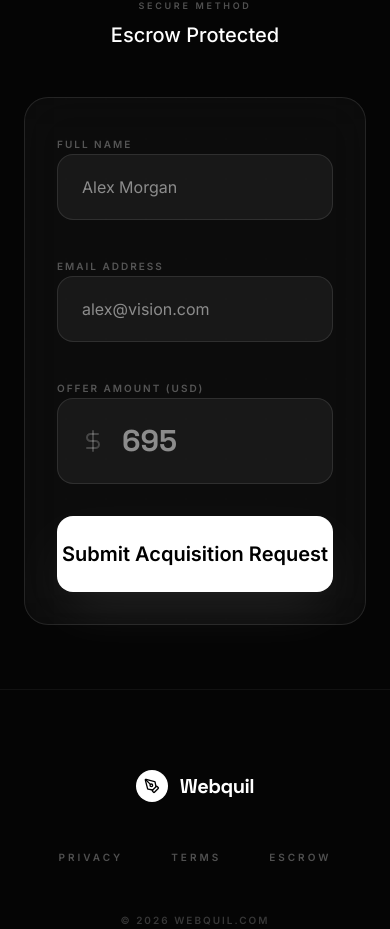
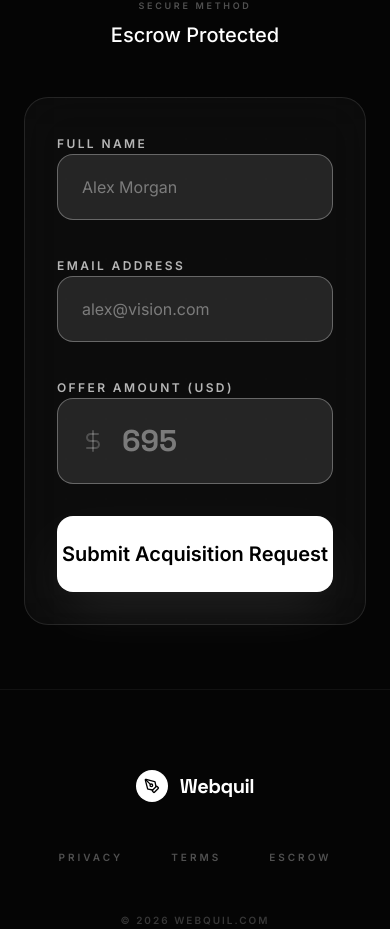
Before and after one commit to zencpt/webquil-sale-page, a React (Vite) app: page / in a window 390 px wide. Shown: the part 5076-6005 px from the top of the page. Built offline with nearby package versions, Linux system fonts and the light colour scheme.

Commit message:
feat(contact-form): Improve input field styling and accessibility
Update placeholder and border styles for contact form inputs. Increase label contrast for better readability. Add focus ring for improved accessibility.

```diff
--- a/src/App.tsx
+++ b/src/App.tsx
@@ -469,28 +469,28 @@ export default function App() {
                     <input type="hidden" name="_subject" value="Webquil Domain Offer" />
                     <div className="grid md:grid-cols-2 gap-8">
                       <div className="space-y-3">
-                        <label className="text-[10px] font-bold text-white/30 uppercase tracking-[0.2em]">Full Name</label>
+                        <label className="text-xs md:text-[10px] font-bold text-white/70 md:text-white/30 uppercase tracking-[0.2em]">Full Name</label>
                         <input
                           name="name"
                           required
                           type="text"
                           placeholder="Alex Morgan"
-                          className="w-full bg-white/5 border border-white/10 rounded-2xl py-5 px-6 focus:outline-none focus:border-brand-accent transition-colors"
+                          className="w-full bg-white/10 md:bg-white/5 border border-white/30 md:border-white/10 rounded-2xl py-5 px-6 focus:outline-none focus:border-brand-accent focus:ring-1 focus:ring-brand-accent transition-colors placeholder:text-white/40"
                         />
                       </div>
                       <div className="space-y-3">
-                        <label className="text-[10px] font-bold text-white/30 uppercase tracking-[0.2em]">Email Address</label>
+                        <label className="text-xs md:text-[10px] font-bold text-white/70 md:text-white/30 uppercase tracking-[0.2em]">Email Address</label>
                         <input
                           name="email"
                           required
                           type="email"
                           placeholder="alex@vision.com"
-                          className="w-full bg-white/5 border border-white/10 rounded-2xl py-5 px-6 focus:outline-none focus:border-brand-accent transition-colors"
+                          className="w-full bg-white/10 md:bg-white/5 border border-white/30 md:border-white/10 rounded-2xl py-5 px-6 focus:outline-none focus:border-brand-accent focus:ring-1 focus:ring-brand-accent transition-colors placeholder:text-white/40"
                           />
                       </div>
                     </div>
                     <div className="space-y-3">
-                      <label className="text-[10px] font-bold text-white/30 uppercase tracking-[0.2em]">Offer Amount (USD)</label>
+                      <label className="text-xs md:text-[10px] font-bold text-white/70 md:text-white/30 uppercase tracking-[0.2em]">Offer Amount (USD)</label>
                       <div className="relative">
                         <DollarSign className="absolute left-6 top-1/2 -translate-y-1/2 w-6 h-6 text-white/20" />
                         <input
@@ -498,7 +498,7 @@ export default function App() {
                           required
                           type="number"
                           placeholder="695"
-                          className="w-full bg-white/5 border border-white/10 rounded-2xl py-6 pl-16 pr-6 focus:outline-none focus:border-brand-accent transition-colors font-display font-bold text-3xl"
+                          className="w-full bg-white/10 md:bg-white/5 border border-white/30 md:border-white/10 rounded-2xl py-6 pl-16 pr-6 focus:outline-none focus:border-brand-accent focus:ring-1 focus:ring-brand-accent transition-colors font-display font-bold text-3xl placeholder:text-white/40"
                           />
                       </div>
                     </div>
```
